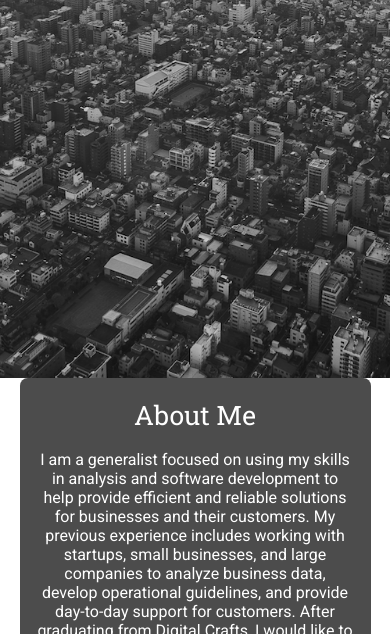
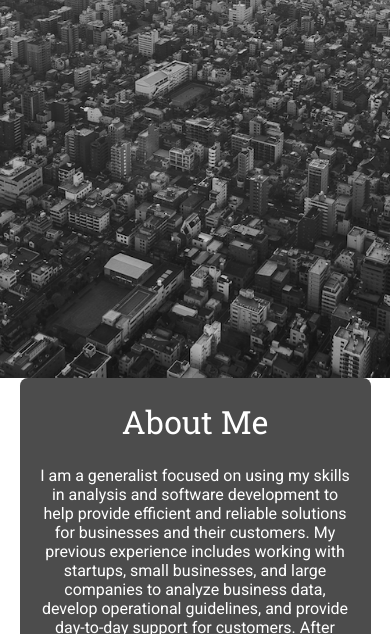
Before and after one commit to mianprice/portfolio, a plain HTML site: page index.html in a window 390 px wide. Shown: the part 466-1100 px from the top of the page. Drawn offline with Linux system fonts and the light colour scheme.

Commit message:
responsive change

```diff
--- a/style.css
+++ b/style.css
@@ -1,3 +1,4 @@
+
 /**********/
 /* GLOBAL */
 /**********/
@@ -428,14 +429,16 @@ li.current a div {
   #contact > .section-wrapper > .section-body {
     flex-wrap: wrap;
   }
+  .presence > i {
+    font-size: 20vmin;
+  }
   .presence {
     margin: 2vmin 0;
   }
-  .presence > i {
-    font-size: 20vmin;
 }
+@media only screen and (max-device-width: 500px), only screen and (max-width: 500px) {
    .section-header {
-    font-size: 20pt;
+     font-size: 24pt;
    }
    .section-wrapper {
      font-size: 12pt ;
```
Lines whose indentation alone changed are shown as unchanged.
